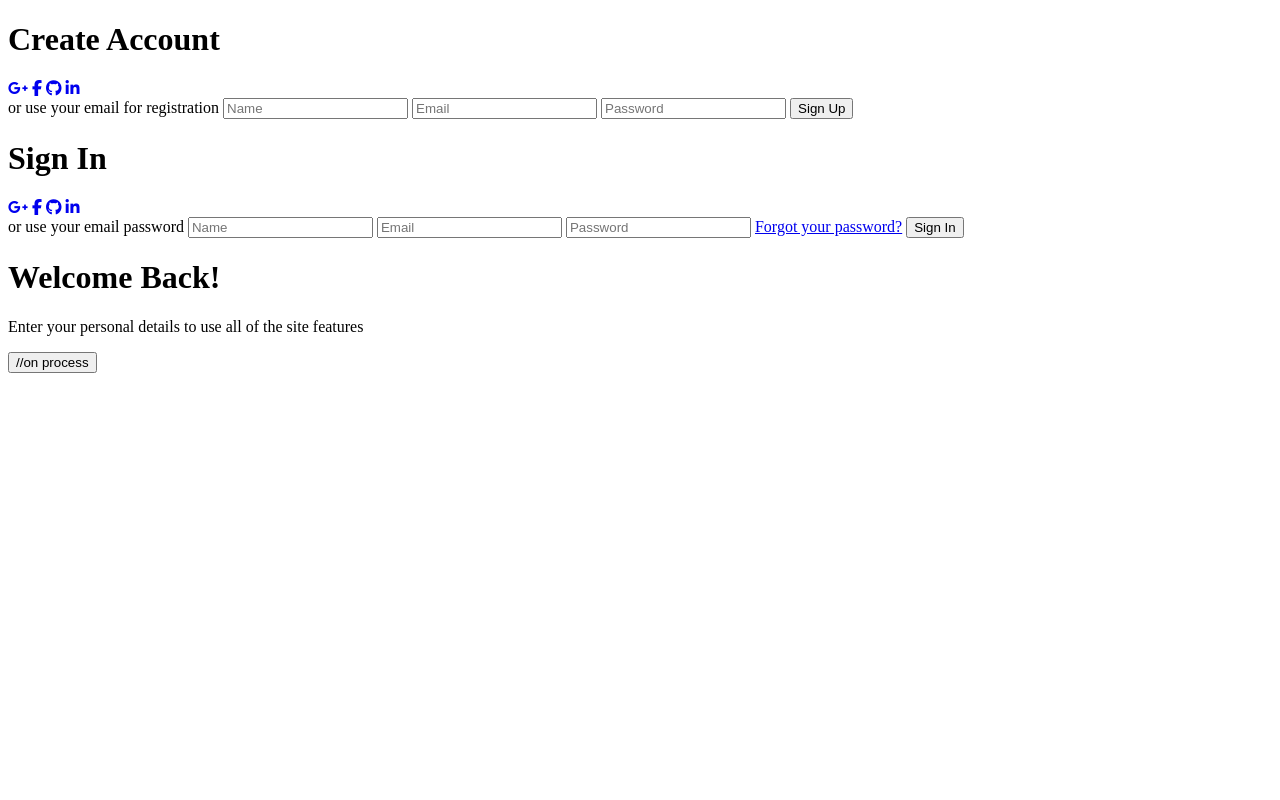
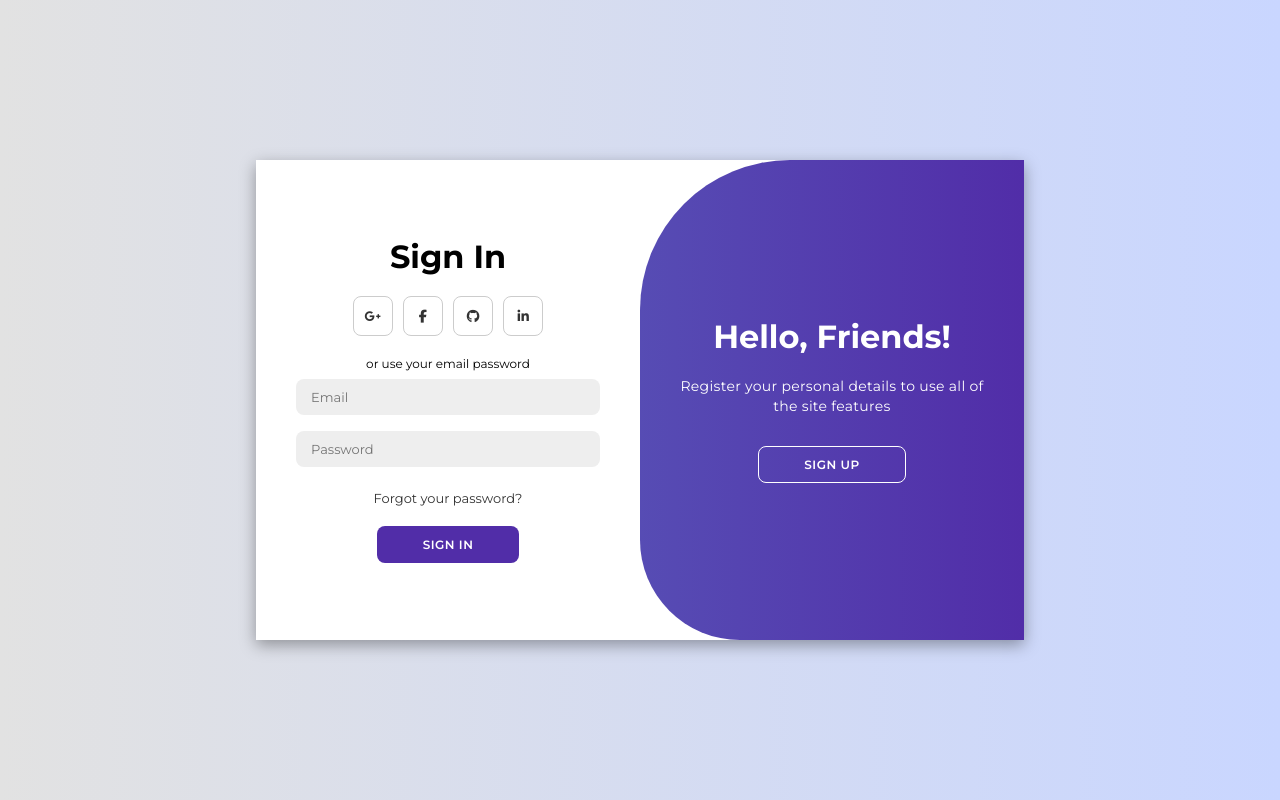
Before and after one commit to MD-Afsal/Health-Connect, a Python web app: template templates/modenLoginPage.html in a window 1280 px wide. Run offline with Jinja, Linux system fonts and the light colour scheme; the template is opened without the code that fills it, so the values that code supplies are empty.

Commit message:
Created login page

```diff
--- a/templates/modenLoginPage.html
+++ b/templates/modenLoginPage.html
@@ -10,10 +10,10 @@
 <body>
 
     <div class="container" id="container">
-        <div class="forn-container sign-up">
+        <div class="form-container sign-up">
             <form action="">
                 <h1>Create Account</h1>
-                <div class="socail-icons">
+                <div class="social-icons">
                     <a href="#" class="icon"><i class="fa-brands fa-google-plus-g"></i></a>
                     <a href="#" class="icon"><i class="fa-brands fa-facebook-f"></i></a>
                     <a href="#" class="icon"><i class="fa-brands fa-github"></i></a>
@@ -28,10 +28,10 @@
                 <button>Sign Up</button>
             </form>
         </div>
-        <div class="forn-container sign-in">
+        <div class="form-container sign-in">
             <form action="">
                 <h1>Sign In</h1>
-                <div class="socail-icons">
+                <div class="social-icons">
                     <a href="#" class="icon"><i class="fa-brands fa-google-plus-g"></i></a>
                     <a href="#" class="icon"><i class="fa-brands fa-facebook-f"></i></a>
                     <a href="#" class="icon"><i class="fa-brands fa-github"></i></a>
@@ -40,7 +40,6 @@
                 <span>
                     or use your email password
                 </span>
-                <input type="text" placeholder="Name">
                 <input type="email" placeholder="Email">
                 <input type="password" placeholder="Password">
                 <a href="#">Forgot your password?</a>
@@ -49,12 +48,16 @@
         </div>
         <div class="toggle-container">
             <div class="toggle">
-                <div class=".toggle-panel toggle-left">
+                <div class="toggle-panel toggle-left">
                     <h1>Welcome Back!</h1>
                     <p>Enter your personal details to use all of the site features</p>
-                    <button class="hidden">//on process</button>
+                    <button class="hidden" id="login">Sign In</button>
                 </div>
-
+                <div class="toggle-panel toggle-right">
+                    <h1>Hello, Friends!</h1>
+                    <p>Register your personal details to use all of the site features</p>
+                    <button class="hidden" id="register">Sign Up</button>
+                </div>
             </div>
         </div>
     </div>
--- a/templates/scriptLogin.js
+++ b/templates/scriptLogin.js
@@ -0,0 +1,12 @@
+
+const container = document.getElementById('container');
+const registerBtn = document.getElementById('register');
+const loginBtn = document.getElementById('login');
+
+registerBtn.addEventListener('click', ()=> {
+    container.classList.add("active");
+});
+
+loginBtn.addEventListener('click', ()=>{
+    container.classList.remove("active");
+});
--- a/templates/style_login.css
+++ b/templates/style_login.css
@@ -13,7 +13,7 @@ body {
     background-color: rgb(80, 76, 77 ,0.66);
     box-shadow: 0px 0px 10px 0px rgba(78, 75, 75, 0.1);
     border-radius: 22px;
-
+    font-weight: 550;
     font-size: 18px;
 }
 
--- a/templates/stylenew.css
+++ b/templates/stylenew.css
@@ -1 +1,217 @@
 @import url('https://fonts.googleapis.com/css2?family=Montserrat:wght@300;400;500;600;700&display=swap');
+
+*{
+    margin:0;
+    padding: 0 ;
+    box-sizing: border-box;
+    font-family: 'Montserrat', sans-serif;
+}
+
+body{
+    background-color: #c9d6ff;
+    background: linear-gradient(to right, #e2e2e2,#c9d6ff);
+
+
+    display: flex;
+    background-size: cover;
+    align-items: center;
+    justify-content: center;
+    flex-direction: column;
+    height: 100vh;
+
+}
+
+.container{
+    background-color: #fff;
+    border: 30px;
+    box-shadow: 0 5px 15px rgba(0,0,0,0.35);
+    position: relative;
+    overflow:hidden;
+    width: 768px;
+    max-width: 100%;
+    min-height: 480px;
+
+}
+
+.container p{
+    font-size: 14px;
+    line-height: 20px;
+    letter-spacing: 0.3px;
+    margin: 20px 0 ;
+
+}
+
+.container span{
+    font-size: 12px;
+}
+
+.container a{
+    color: #333;
+    font-size: 13px;
+    text-decoration: none;
+    margin: 15px 0 10px;
+
+}
+
+.container button{
+    background-color: #512da8;
+    color:#fff;
+    font-size: 12px;
+    padding: 10px 45px;
+    border: 1px solid transparent;
+    border-radius: 8px;
+    font-weight: 600;
+    letter-spacing: 0.5px;
+    text-transform: uppercase;
+    margin-top: 10px;
+    cursor: pointer;
+}
+
+.container button.hidden{
+    background-color: transparent;
+    border-color: #fff;
+}
+
+.container form{
+    background-color: #fff;
+    display: flex;
+    align-items: center;
+    justify-content: center;
+    flex-direction: column;
+    padding: 0 40px;
+    height: 100%;
+}
+
+.container input{
+    background-color: #eee;
+    border: 0;
+    margin: 8px 0;
+    padding:10px 15px ;
+    font-size: 13px;
+    border-radius: 8px;
+    width: 100%;
+    outline: none;
+}
+
+.form-container{
+    position: absolute;
+    top: 0;
+    height: 100%;
+    transition: all 0.6s ease-in-out;
+}
+
+.sign-in{
+    left: 0;
+    width: 50%;
+    z-index: 2;
+}
+
+.container.active .sign-in{
+    transform: translateX(100%);
+}
+
+.sign-up{
+    left: 0;
+    width: 50%;
+    opacity: 0;
+    z-index: 1;
+}
+
+.container.active .sign-up{
+    transform: translateX(100%);
+    opacity: 1;
+    z-index: 5;
+    animation: move 0.6s;
+}
+
+@keyframes move{
+    0%, 49.99%{
+        opacity: 0;
+        z-index: 1;
+    }
+    50%, 100%{
+        opacity: 1;
+        z-index: 5;
+    }
+}
+
+.social-icons{
+    margin: 20px 0;
+}
+.social-icons a{
+    border: 1px solid #ccc;
+    border-radius: 20%;
+    display: inline-flex;
+    justify-content: center;
+    align-items: center;
+    margin: 0 3px;
+    width: 40px;
+    height: 40px;
+}
+
+.toggle-container{
+    position: absolute;
+    top:0;
+    left: 50%;
+    width: 50%;
+    height: 100%;
+    overflow: hidden;
+    border-radius: 150px 0 0 100px;
+    transition: all 0.6s ease-in-out;
+    z-index: 1000;
+}
+
+.container.active .toggle-container{
+        transform: translateX(-100%);
+        border-radius: 0 150px 100px 0;
+
+}
+
+.toggle{
+    background-color: #512da8;
+    height: 100%;
+    background: linear-gradient(to right, #5c6bc0,#512da8);
+    color: #fff;
+    position: relative;
+    left: -100%;
+    height: 100%;
+    width: 200%;
+    transform: translateX(0);
+    transition: all 0.6s ease-in-out;
+}
+
+.container.active .toggle{
+    transform: translateX(50%);
+}
+
+.toggle-panel{
+    position: absolute;
+    width: 50%;
+    height: 100%;
+    display: flex;
+    align-items: center;
+    justify-content: center;
+    flex-direction: column;
+    padding: 0 30px;
+    text-align: center;
+    top: 0;
+    transform: translateX(0);
+    transition: all 0.6s ease-in-out;
+}
+
+.toggle-left{
+    transform: translateX(-200%);
+}
+
+.container.active .toggle-left{
+    transform: translateX(0);
+}
+
+.toggle-right{
+    right: 0;
+    transform: translateX(0);
+}
+
+.container.active .toggle-right{
+    transform: translateX(200%);
+}
```
Also changed, not shown: templates/img1.png (added), templates/login_background.jpg (added).
